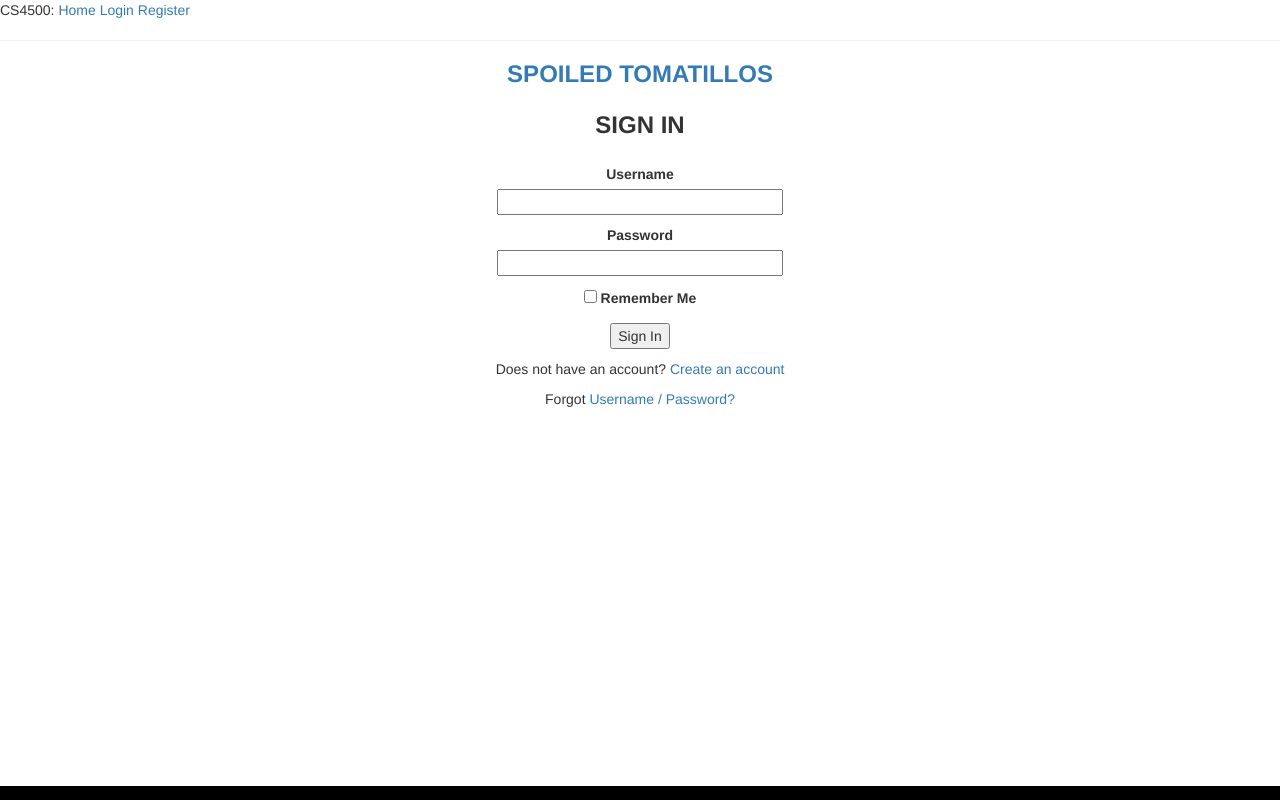
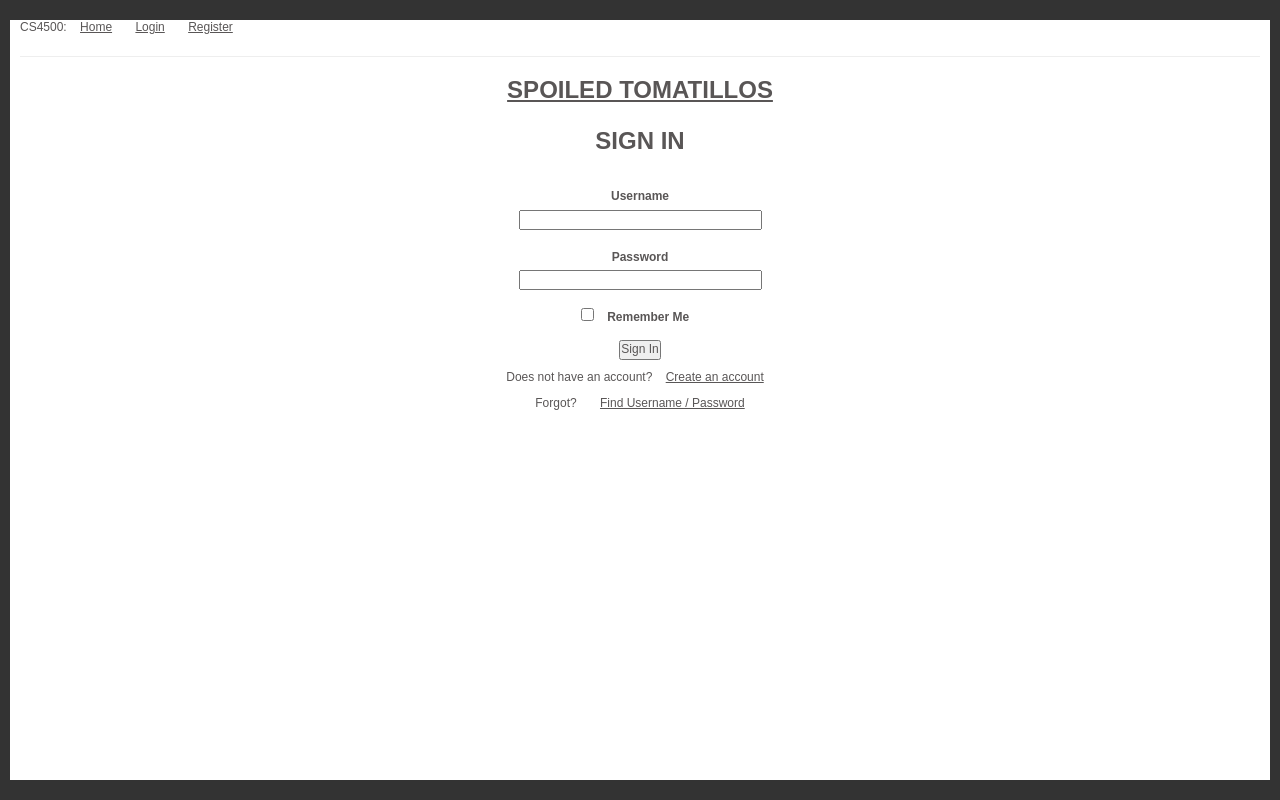
Before and after one commit to Shinabel/spoiled_tomatillos, a Flask app: page /login in a window 1280 px wide. Run offline with Flask 2, Linux system fonts and the light colour scheme; some libraries are stand-ins or nearby versions.

Commit message:
decoration

```diff
--- a/spoiled_tomatillos/app/static/css/style.css
+++ b/spoiled_tomatillos/app/static/css/style.css
@@ -1,12 +1,26 @@
+* {
+  margin:10;
+  padding:0;
+  outline:10;
+}
+body {
+  font-size:12px;
+  line-height:1.3;
+  font-family:Arial;
+  color:#595656;
+}
+a {
+  color:#595656;
+  text-decoration:underline;
+  cursor:pointer;
+}
 html {
-    background-color: #000000;
+    background-color: #333333;
 }
-
-#
-
-.head h2{
-  margin: 10px;
-  font-size: 30px;
+h2 {
+  font-size:10px;
+  color:#726c61;
+  font-weight:bold;
 }
 
 /*////////////////////////////////////////////////////////////////////////
--- a/spoiled_tomatillos/app/templates/index.html
+++ b/spoiled_tomatillos/app/templates/index.html
@@ -46,7 +46,6 @@
         </div>
         <div class="movie">
           <!-- Movie info Possibly use for loop to iterate through possibly [:5]!-->
-          <% movie information %>
         </div>
 
         <div class="cl">&nbsp;</div>
@@ -58,7 +57,6 @@
         </div>
         <div class="movie">
           <!-- Movie info Possibly use for loop to iterate through!-->
-          <% movie information %>
         </div>
         <div class="cl">&nbsp;</div>
       </div>
@@ -69,7 +67,6 @@
         </div>
         <div class="movie">
           <!-- Movie info Possibly use for loop to iterate through!-->
-          <% movie information %>
         </div>
         <div class="cl">&nbsp;</div>
       </div>
--- a/spoiled_tomatillos/app/templates/login.html
+++ b/spoiled_tomatillos/app/templates/login.html
@@ -38,11 +38,11 @@
 
 			<div class="text-center forgot">
 				<span class="txt1">
-					Forgot
+					Forgot?
 				</span>
 				<a class="user-password" href="#">
 					<!-- need to add a way to find out username/password in database !-->
-					Username / Password?
+					Find  Username / Password
 				</a>
 			</div>
 		</form>
```
